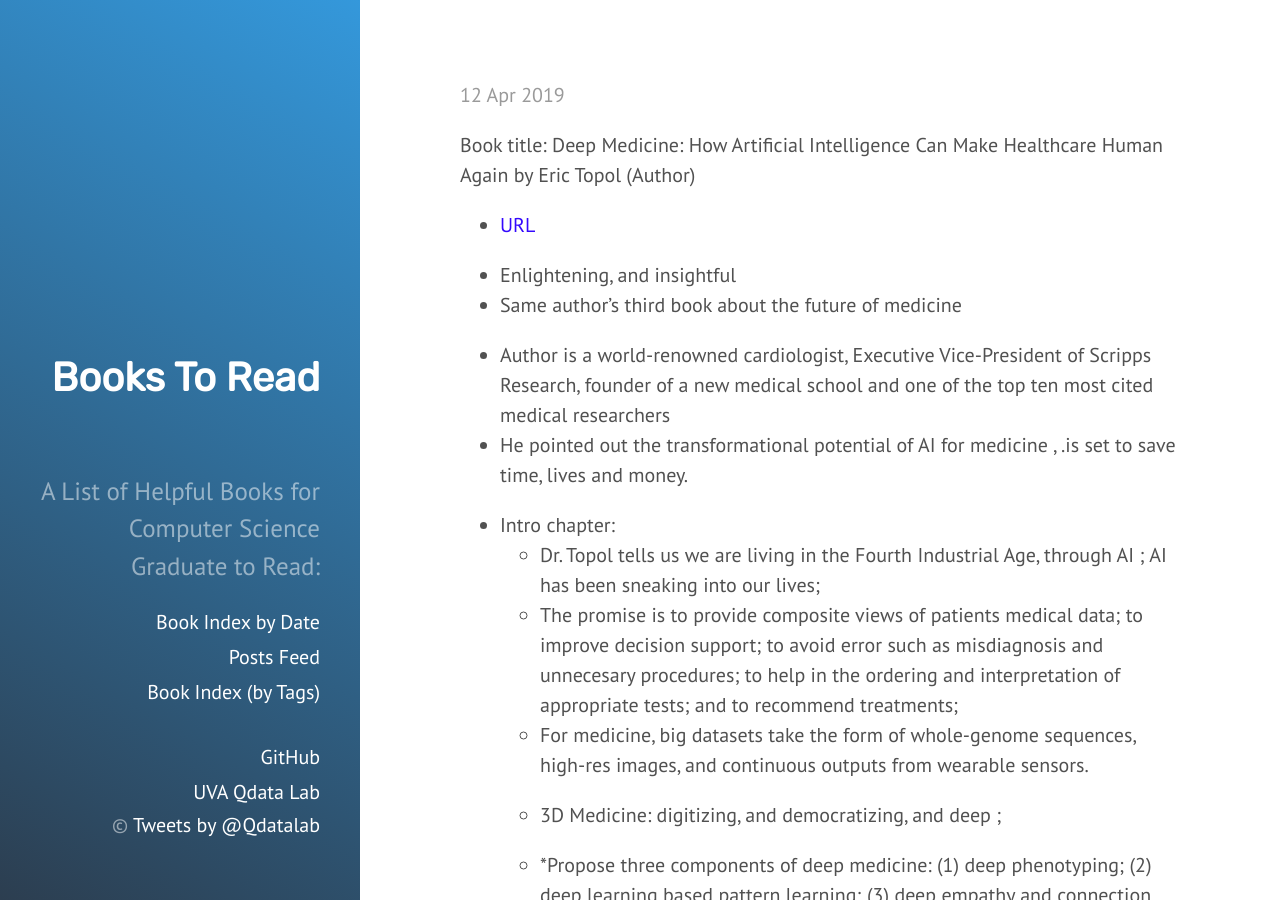
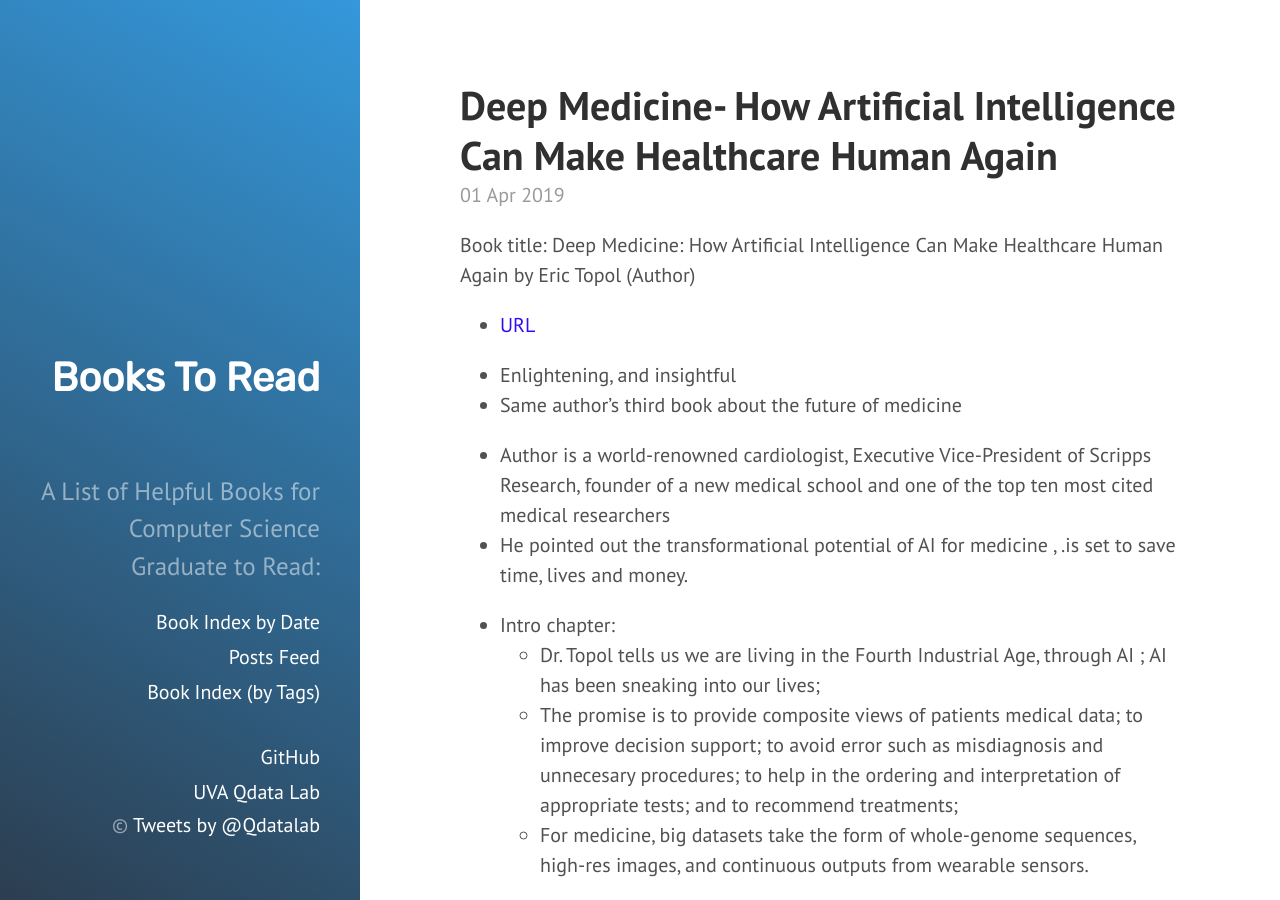
Before and after one commit to qiyanjun/books2read, a Jekyll site: the page built from _posts/2019-04-01-DeepMedicine.md, in a window 1280 px wide and 900 px high. Built offline with Jekyll 4.4.1, drawn with Linux system fonts in a browser that asks for light colours; our own code applies the rules of GitHub Pages for plain Markdown files.

Commit message:
Update 2019-04-01-DeepMedicine.md

```diff
--- a/_posts/2019-04-01-DeepMedicine.md
+++ b/_posts/2019-04-01-DeepMedicine.md
@@ -1,6 +1,6 @@
 ---
 layout: post
-title: Deep Medicine: How Artificial Intelligence Can Make Healthcare Human Again
+title: Deep Medicine- How Artificial Intelligence Can Make Healthcare Human Again
 tags:
 - Science
 - Critical-Thinking
```
